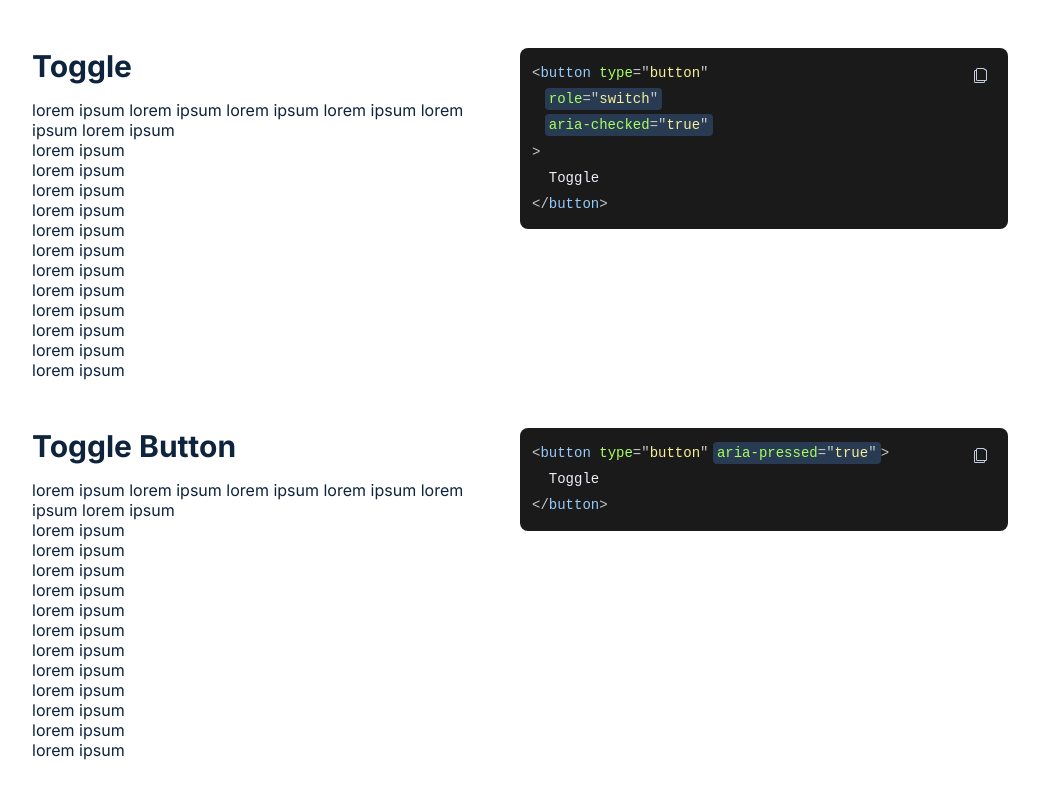
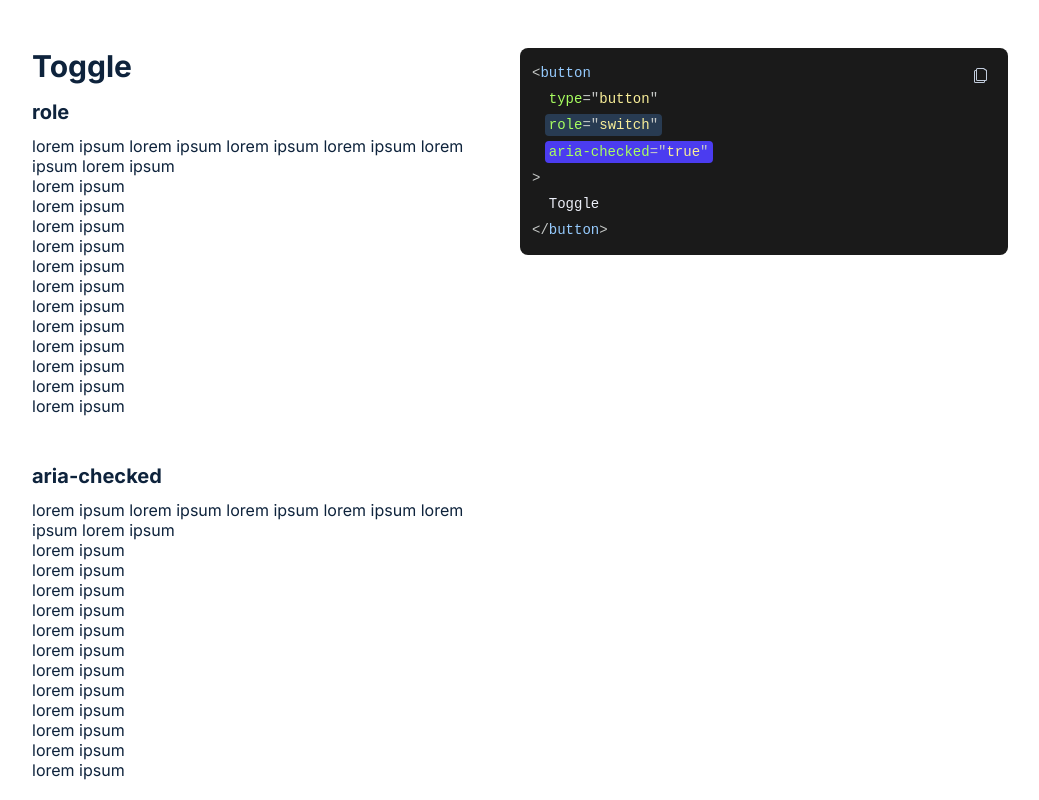
Before and after one commit to jonambas/a11y-html, a Next.js app: page / in a window 1280 px wide. Shown: the top 800 px of the page, without its empty margins (120-1159 px from the left). Built offline with nearby package versions, Linux system fonts and the light colour scheme.

Commit message:
feat: anchor linking and highlighting

```diff
--- a/components/Code.tsx
+++ b/components/Code.tsx
@@ -3,7 +3,8 @@ import {
   PropsWithChildren,
   ReactNode,
   Fragment,
-  ComponentProps
+  ComponentProps,
+  useEffect
 } from 'react';
 import cx from 'classnames';
 import { PrismLight as Syntax } from 'react-syntax-highlighter';
@@ -11,6 +12,7 @@ import html from 'react-syntax-highlighter/dist/cjs/languages/prism/markup-templ
 import style from 'react-syntax-highlighter/dist/cjs/styles/prism/atom-dark';
 
 import { CopyButton } from '~components/CopyButton';
+import { useCodeLinks } from '~context/codeLinks';
 import { css } from '~stitches';
 
 Syntax.registerLanguage('html', html);
@@ -30,9 +32,6 @@ const Wrapper = styled('div', {
     fontWeight: 'semibold',
     color: '$gray100'
   },
-  '.token': {
-    // opacity: '0.8'
-  },
   '.link': {
     opacity: '1',
     background: '$gray800',
@@ -43,8 +42,14 @@ const Wrapper = styled('div', {
     transition: '0.15s',
     color: 'unset',
     textDecoration: 'none',
+    '&.in-view': {
+      background: '$purple700'
+    },
     '&:hover': {
-      background: '$gray700'
+      background: '$gray700',
+      '&.in-view': {
+        background: '$purple700'
+      }
     },
     '&:focus-visible': {
       outline: 'none',
@@ -70,6 +75,7 @@ type RowProps = {
 
 const Row: FC<RowProps> = (props) => {
   const { tagName, children = [], properties, stylesheet } = props;
+  const { active } = useCodeLinks();
 
   const contents = children.map((child, i) => {
     if (child.type === 'text') {
@@ -91,7 +97,10 @@ const Row: FC<RowProps> = (props) => {
 
   return (
     <Elem
-      className={cx(properties?.className)}
+      className={cx(
+        properties?.className,
+        active[properties.href] && 'in-view'
+      )}
       href={properties.href}
       style={style}
       children={contents}
@@ -126,6 +135,8 @@ const makeNewLinkNode = (node: any) => ({
 });
 
 const renderer = (props: any): ReactNode => {
+  const { add } = useCodeLinks();
+
   const parsedLinks = props.rows.reduce((acc: any[], row: any) => {
     if (rowHasLink(row)) {
       let newRowChildren = [];
@@ -135,6 +146,7 @@ const renderer = (props: any): ReactNode => {
       // Iterates over row children
       // finds nodes encapsulated by the custom link sytanx
       // and injects them as children under a new `a` node
+
       for (const node of row.children) {
         if (!insideLink && rowNodeHasLink(node)) {
           insideLink = true;
@@ -166,6 +178,18 @@ const renderer = (props: any): ReactNode => {
 
     acc.push(row);
     return acc;
+  }, []);
+
+  useEffect(() => {
+    let hrefs = [];
+    for (const row of parsedLinks) {
+      for (const child of row.children) {
+        if (child.tagName === 'a') {
+          hrefs.push(child.properties.href);
+        }
+      }
+    }
+    add(hrefs);
   }, []);
 
   return parsedLinks.map((row: any, i: number) => {
--- /dev/null
+++ b/components/CodeContainer.tsx
@@ -0,0 +1,59 @@
+import { FC, ReactNode, PropsWithChildren } from 'react';
+
+import { css } from '~stitches';
+import { Code } from '~components/Code';
+import { CodeLinkProvider, useCodeLinks } from '~context/codeLinks';
+
+type CodeContainerProps = {
+  code: string;
+  title: ReactNode;
+};
+
+const Container: FC<PropsWithChildren<CodeContainerProps>> = (props) => {
+  const { code, title, children } = props;
+  const { links } = useCodeLinks();
+
+  return (
+    <div
+      className={css({
+        position: 'relative',
+        display: 'grid',
+        gridTemplateColumns: '1fr 50%',
+        gridGap: '1rem',
+        marginBottom: '$12'
+      })()}
+    >
+      <div>
+        <h2
+          className={css({
+            fontSize: '$700',
+            fontWeight: 'bold',
+            marginBottom: '$4'
+          })()}
+        >
+          {title}
+        </h2>
+        {children}
+      </div>
+      <div
+        className={css({
+          position: 'sticky',
+          top: '$8',
+          alignSelf: 'start'
+        })()}
+      >
+        <Code code={code} />
+      </div>
+    </div>
+  );
+};
+
+export const CodeContainer: FC<PropsWithChildren<CodeContainerProps>> = (
+  props
+) => {
+  return (
+    <CodeLinkProvider>
+      <Container {...props} />
+    </CodeLinkProvider>
+  );
+};
--- a/components/CodeSection.tsx
+++ b/components/CodeSection.tsx
@@ -1,62 +1,40 @@
-import { FC, ReactNode } from 'react';
+import { FC, ReactNode, PropsWithChildren, useEffect } from 'react';
+import { useInView } from 'react-intersection-observer';
 
 import { css } from '~stitches';
-import { Code } from '~components/Code';
+import { useCodeLinks } from '~context/codeLinks';
 
 type CodeSectionProps = {
-  code: string;
-  title: ReactNode;
+  linkTarget: string;
+  title: string;
 };
 
-export const CodeSection: FC<CodeSectionProps> = (props) => {
-  const { code, title } = props;
+export const CodeSection: FC<PropsWithChildren<CodeSectionProps>> = (props) => {
+  const { children, linkTarget, title } = props;
+  const { ref, inView } = useInView({
+    threshold: 0.4,
+    rootMargin: '0px 0px -60% 0px'
+  });
+  const { active, setActive } = useCodeLinks();
+
+  useEffect(() => {
+    setActive({ [linkTarget]: inView });
+  }, [inView]);
 
   return (
-    <div
-      className={css({
-        position: 'relative',
-        display: 'grid',
-        gridTemplateColumns: '1fr 50%',
-        gridGap: '1rem',
-        marginBottom: '$12'
-      })()}
-    >
+    <>
       <div>
-        <h2
-          className={css({
-            fontSize: '$700',
-            fontWeight: 'bold',
-            marginBottom: '$4'
-          })()}
+        <h3
+          ref={ref}
+          id={linkTarget.replace('#', '')}
+          className={css({ fontSize: '$500', marginBottom: '$3' })()}
         >
           {title}
-        </h2>
-        <p>
-          lorem ipsum lorem ipsum lorem ipsum lorem ipsum lorem ipsum lorem
-          ipsum
-        </p>
-        <p>lorem ipsum</p>
-        <p>lorem ipsum</p>
-        <p>lorem ipsum</p>
-        <p>lorem ipsum</p>
-        <p>lorem ipsum</p>
-        <p>lorem ipsum</p>
-        <p>lorem ipsum</p>
-        <p>lorem ipsum</p>
-        <p>lorem ipsum</p>
-        <p>lorem ipsum</p>
-        <p>lorem ipsum</p>
-        <p>lorem ipsum</p>
+        </h3>
+        {children}
       </div>
-      <div
-        className={css({
-          position: 'sticky',
-          top: '$8',
-          alignSelf: 'start'
-        })()}
-      >
-        <Code code={code} />
-      </div>
-    </div>
+      {/* Spacer here so intersection observer doesnt count whitesace */}
+      <div className={css({ marginTop: '$12' })()} />
+    </>
   );
 };
--- /dev/null
+++ b/context/codeLinks.tsx
@@ -0,0 +1,48 @@
+import {
+  createContext,
+  FC,
+  PropsWithChildren,
+  useContext,
+  useState
+} from 'react';
+
+type Context = {
+  add: (node?: any) => void;
+  setActive: (obj: { [k: string]: boolean }) => void;
+  links: string[];
+  active: { [k: string]: boolean };
+};
+
+const CodeLinkContext = createContext<Context>({
+  add: () => {},
+  setActive: () => {},
+  links: [],
+  active: {}
+});
+
+export const useCodeLinks = () => {
+  const context = useContext(CodeLinkContext);
+  if (!context) {
+    throw new Error('Context missing');
+  }
+  return context;
+};
+
+export const CodeLinkProvider: FC<PropsWithChildren> = (props) => {
+  const [links, setLinks] = useState<Context['links']>([]);
+  const [active, setActive] = useState<Context['active']>({});
+
+  const add: Context['add'] = (hrefs) => {
+    setLinks([...links, hrefs]);
+  };
+
+  const set: Context['setActive'] = (obj) => {
+    setActive({ ...active, ...obj });
+  };
+
+  return (
+    <CodeLinkContext.Provider value={{ add, setActive: set, links, active }}>
+      {props.children}
+    </CodeLinkContext.Provider>
+  );
+};
--- a/package.json
+++ b/package.json
@@ -15,6 +15,7 @@
     "next": "12.2.2",
     "react": "18.2.0",
     "react-dom": "18.2.0",
+    "react-intersection-observer": "^9.3.5",
     "react-syntax-highlighter": "^15.5.0"
   },
   "devDependencies": {
--- a/pages/_document.tsx
+++ b/pages/_document.tsx
@@ -2,6 +2,9 @@ import { Html, Head, Main, NextScript } from 'next/document';
 import { getCssText, globalCss } from '~stitches';
 
 const global = globalCss({
+  html: {
+    scrollBehavior: 'smooth'
+  },
   body: {
     margin: 0,
     padding: 0,
--- a/pages/index.tsx
+++ b/pages/index.tsx
@@ -1,20 +1,25 @@
 import type { NextPage } from 'next';
-import { Code } from '~components/Code';
-import { CodeSection } from '~components/CodeSection';
-import { styled } from '~stitches';
 import Head from 'next/head';
 
+import { styled } from '~stitches';
+import { CodeContainer } from '~components/CodeContainer';
+import { CodeSection } from '~components/CodeSection';
+
 const toggle = `
-<button type="button"
-  [#role]role="switch"[]
-  [#checked]aria-checked="true"[]
+<button
+  type="button"
+  [#toggle-role]role="switch"[]
+  [#toggle-checked]aria-checked="true"[]
 >
   Toggle
 </button>
 `;
 
 const toggleButton = `
-<button type="button" [#ariapressed]aria-pressed="true"[]>
+<button
+  type="button"
+  [#ariapressed]aria-pressed="true"[]
+>
   Toggle
 </button>
 `;
@@ -58,9 +63,46 @@ const Home: NextPage = () => {
         <title>A11Y HTML</title>
       </Head>
       <div>
-        <CodeSection code={toggle} title="Toggle" />
-        <CodeSection code={toggleButton} title="Toggle Button" />
-        <CodeSection code={menu} title="Dropdown Menu" />
+        <CodeContainer code={toggle} title="Toggle">
+          <CodeSection title="role" linkTarget="#toggle-role">
+            <p>
+              lorem ipsum lorem ipsum lorem ipsum lorem ipsum lorem ipsum lorem
+              ipsum
+            </p>
+            <p>lorem ipsum</p>
+            <p>lorem ipsum</p>
+            <p>lorem ipsum</p>
+            <p>lorem ipsum</p>
+            <p>lorem ipsum</p>
+            <p>lorem ipsum</p>
+            <p>lorem ipsum</p>
+            <p>lorem ipsum</p>
+            <p>lorem ipsum</p>
+            <p>lorem ipsum</p>
+            <p>lorem ipsum</p>
+            <p>lorem ipsum</p>
+          </CodeSection>
+          <CodeSection title="aria-checked" linkTarget="#toggle-checked">
+            <p>
+              lorem ipsum lorem ipsum lorem ipsum lorem ipsum lorem ipsum lorem
+              ipsum
+            </p>
+            <p>lorem ipsum</p>
+            <p>lorem ipsum</p>
+            <p>lorem ipsum</p>
+            <p>lorem ipsum</p>
+            <p>lorem ipsum</p>
+            <p>lorem ipsum</p>
+            <p>lorem ipsum</p>
+            <p>lorem ipsum</p>
+            <p>lorem ipsum</p>
+            <p>lorem ipsum</p>
+            <p>lorem ipsum</p>
+            <p>lorem ipsum</p>
+          </CodeSection>
+        </CodeContainer>
+        <CodeContainer code={toggleButton} title="Toggle Button" />
+        <CodeContainer code={menu} title="Dropdown Menu" />
       </div>
     </>
   );
--- a/tsconfig.json
+++ b/tsconfig.json
@@ -17,7 +17,8 @@
     "baseUrl": ".",
     "paths": {
       "~stitches": ["./styles/stitches.ts"],
-      "~components/*": ["./components/*"]
+      "~components/*": ["./components/*"],
+      "~context/*": ["./context/*"]
     }
   },
   "include": ["next-env.d.ts", "**/*.ts", "**/*.tsx"],
```
Also changed, not shown: 1 other file (tests, documents, lock files or other folders).
